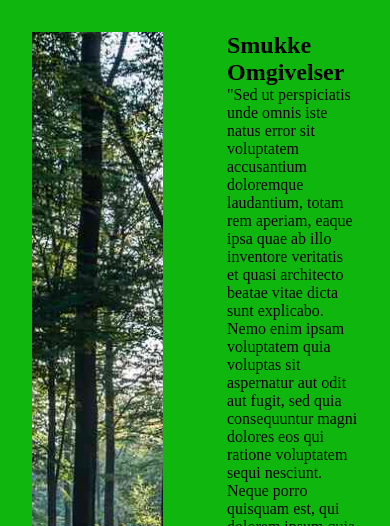
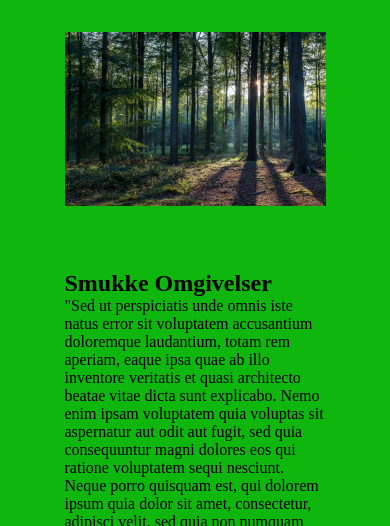
Before and after one commit to Johanneshergaard/Glamping, a plain HTML site: page index.html in a window 390 px wide. Shown: the part 318-844 px from the top of the page. Drawn offline with Linux system fonts and the light colour scheme.

Commit message:
Add files via upload

```diff
--- a/index.css
+++ b/index.css
@@ -186,9 +186,20 @@ a:hover::before {
 transform: scaleX(1);
 }
 /* LINK ANIMATION END */
+
+
+
+
+
 @media screen and (max-width: 992px) {
     .grid-container ul {
       display: none;
+    }
+    .benefit1-img{
+        grid-column: 2 /span 10;
+    }
+    .benefit1-text{
+        grid-column: 2 /span 10;
     }
   }
 
```
